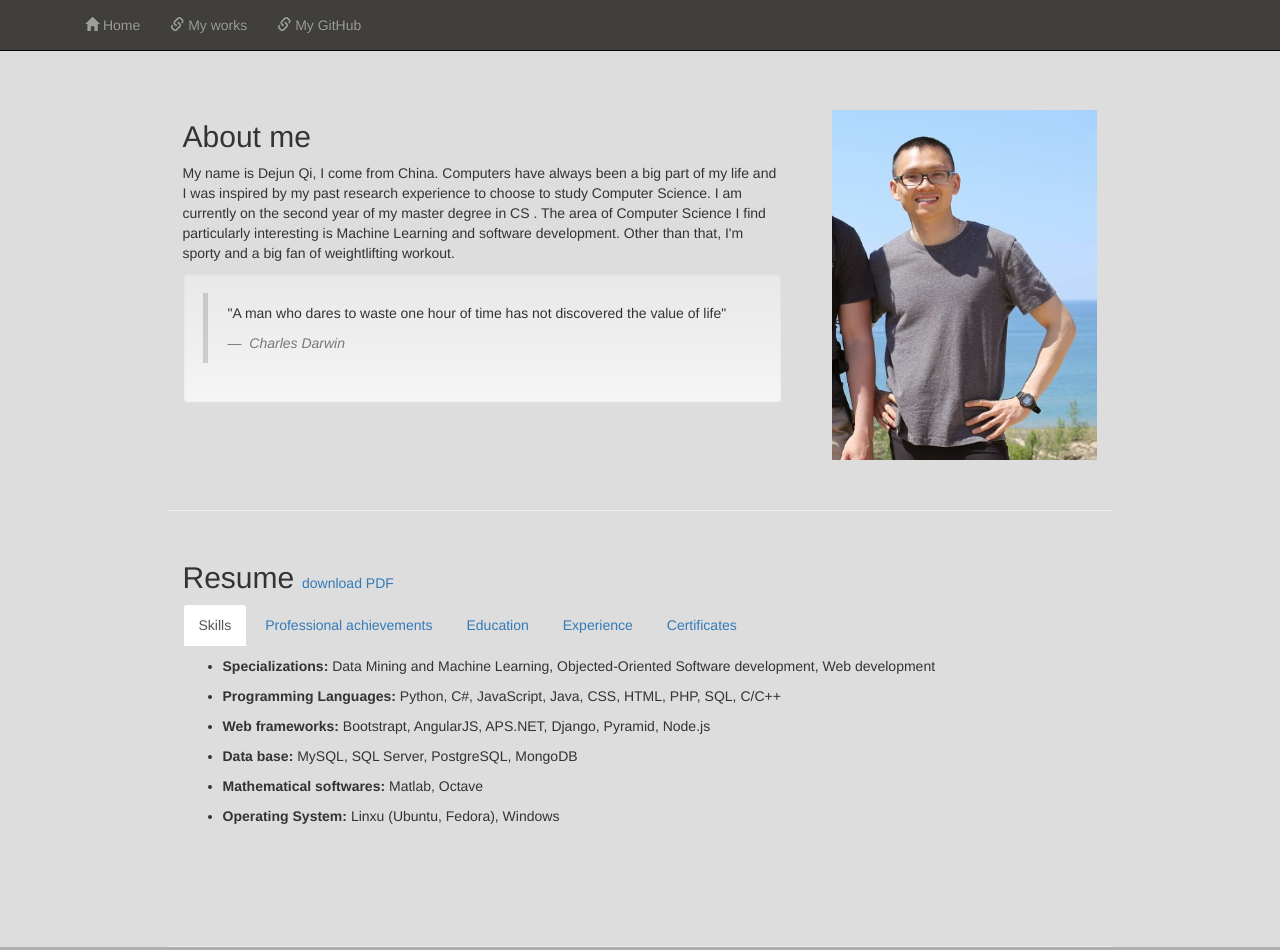
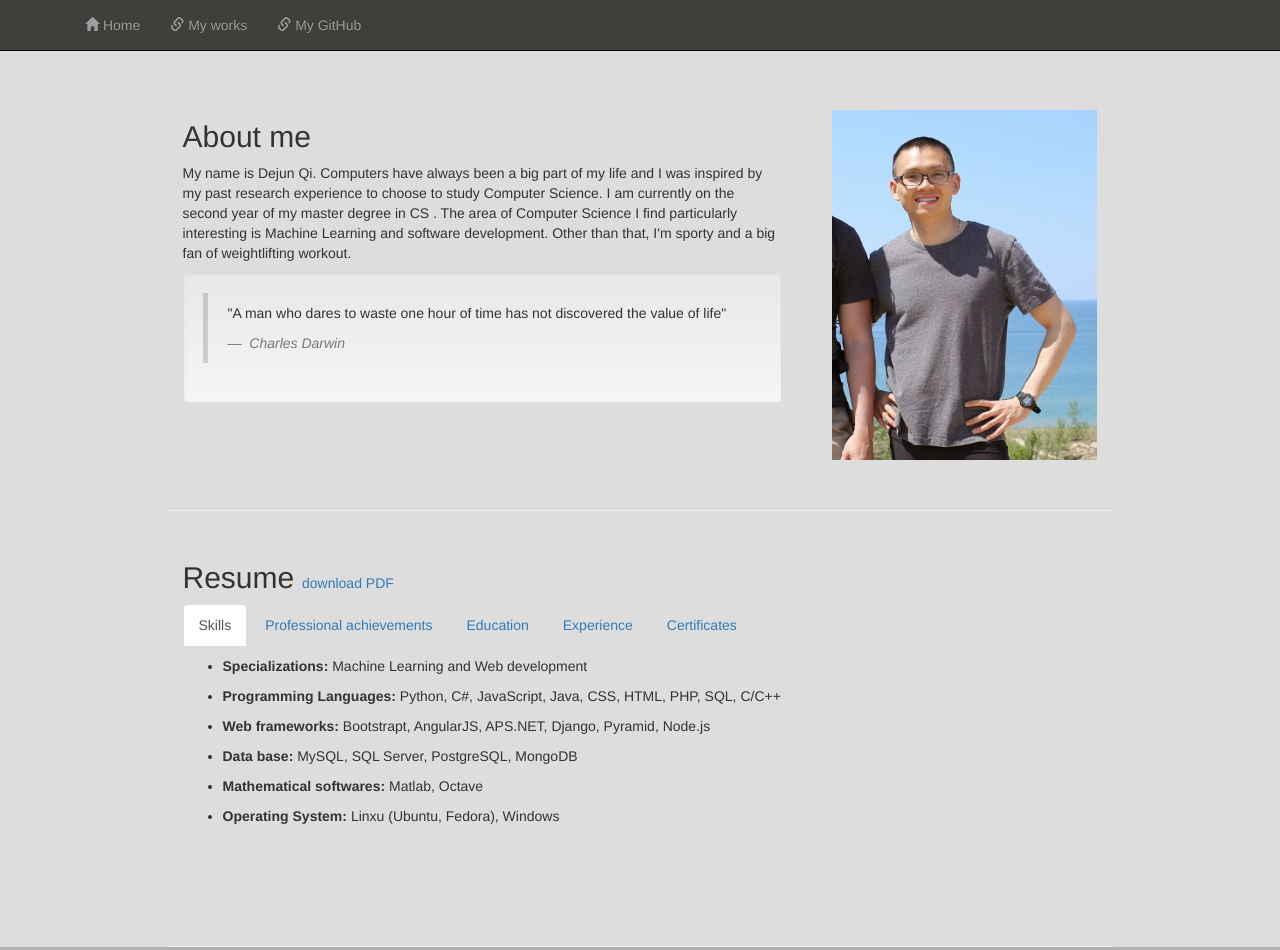
Before and after one commit to dejunqi2014/dejunqi2008.github.io, a plain HTML site: page index.html in a window 1280 px wide. Shown: the top 950 px of the page. Drawn offline with nearby package versions, Linux system fonts and the light colour scheme.

Commit message:
midified

```diff
--- a/index.html
+++ b/index.html
@@ -55,7 +55,7 @@
 				<div id="about" class="row row-content">
 					<div class="col-xs-12 col-sm-8">
 						<h2>About me</h2>
-							<p>My name is Dejun Qi, I come from China. Computers have always been a big part
+							<p>My name is Dejun Qi. Computers have always been a big part
 							of my life and I was inspired by my past research experience  to choose to study
 							Computer Science. I am currently on the second year of my master degree in CS .
 							The area of Computer Science I find particularly interesting is Machine Learning
@@ -110,7 +110,7 @@
 						<div class="tab-content">
 							<div role="tabpanel" class="tab-pane fade in active" id="skill">
 								<ul>
-									<li><b>Specializations:</b> Data Mining and Machine Learning, Objected-Oriented Software development, Web development</li><p></p>
+									<li><b>Specializations:</b> Machine Learning and Web development</li><p></p>
 									<li><b>Programming Languages:</b> Python, C#, JavaScript, Java, CSS, HTML, PHP, SQL, C/C++</li><p></p>
 									<li><b>Web frameworks:</b> Bootstrapt, AngularJS, APS.NET, Django, Pyramid, Node.js</li><p></p>
 									<li><b>Data base:</b> MySQL, SQL Server, PostgreSQL, MongoDB</li><p></p>
```
